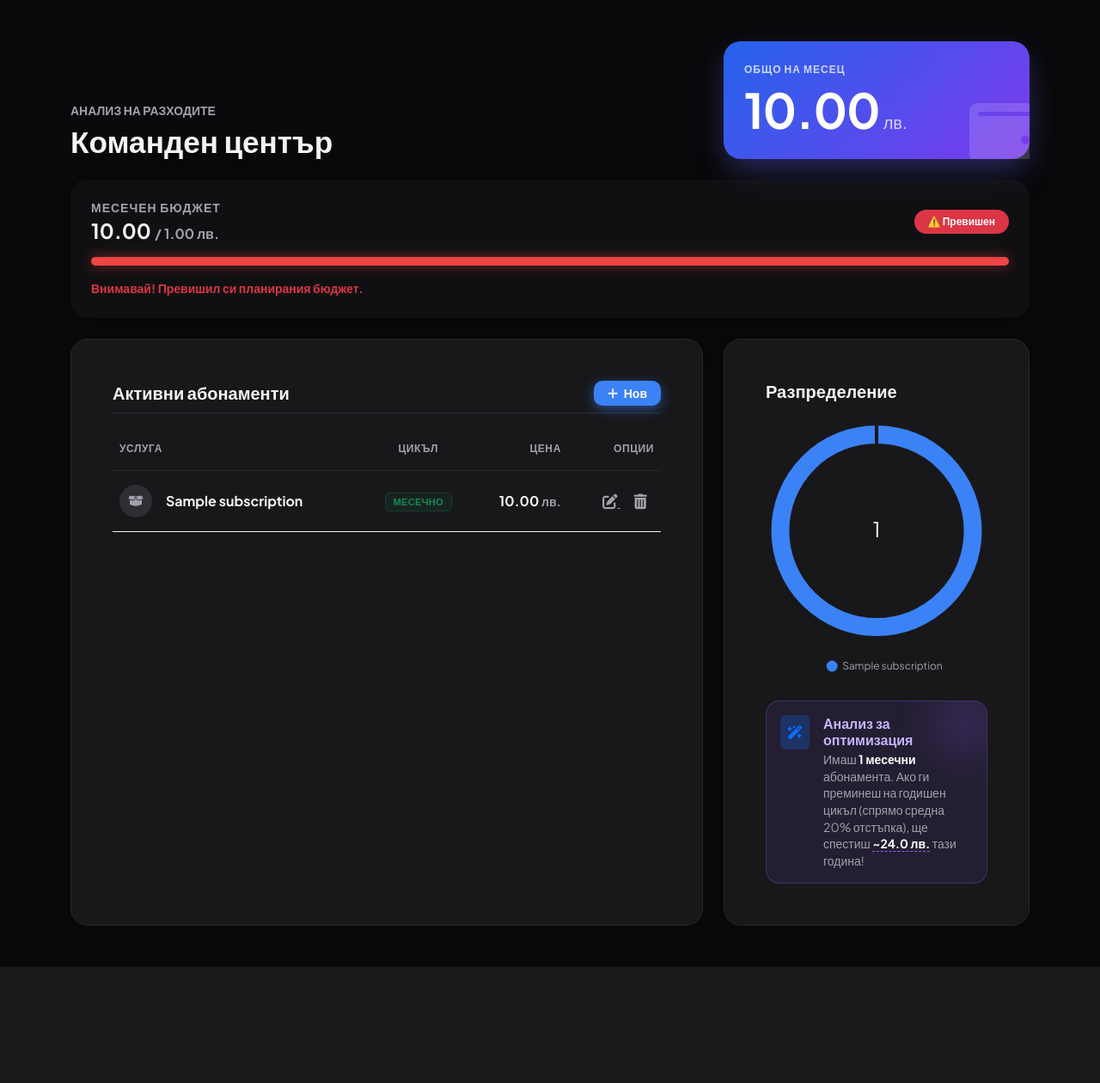
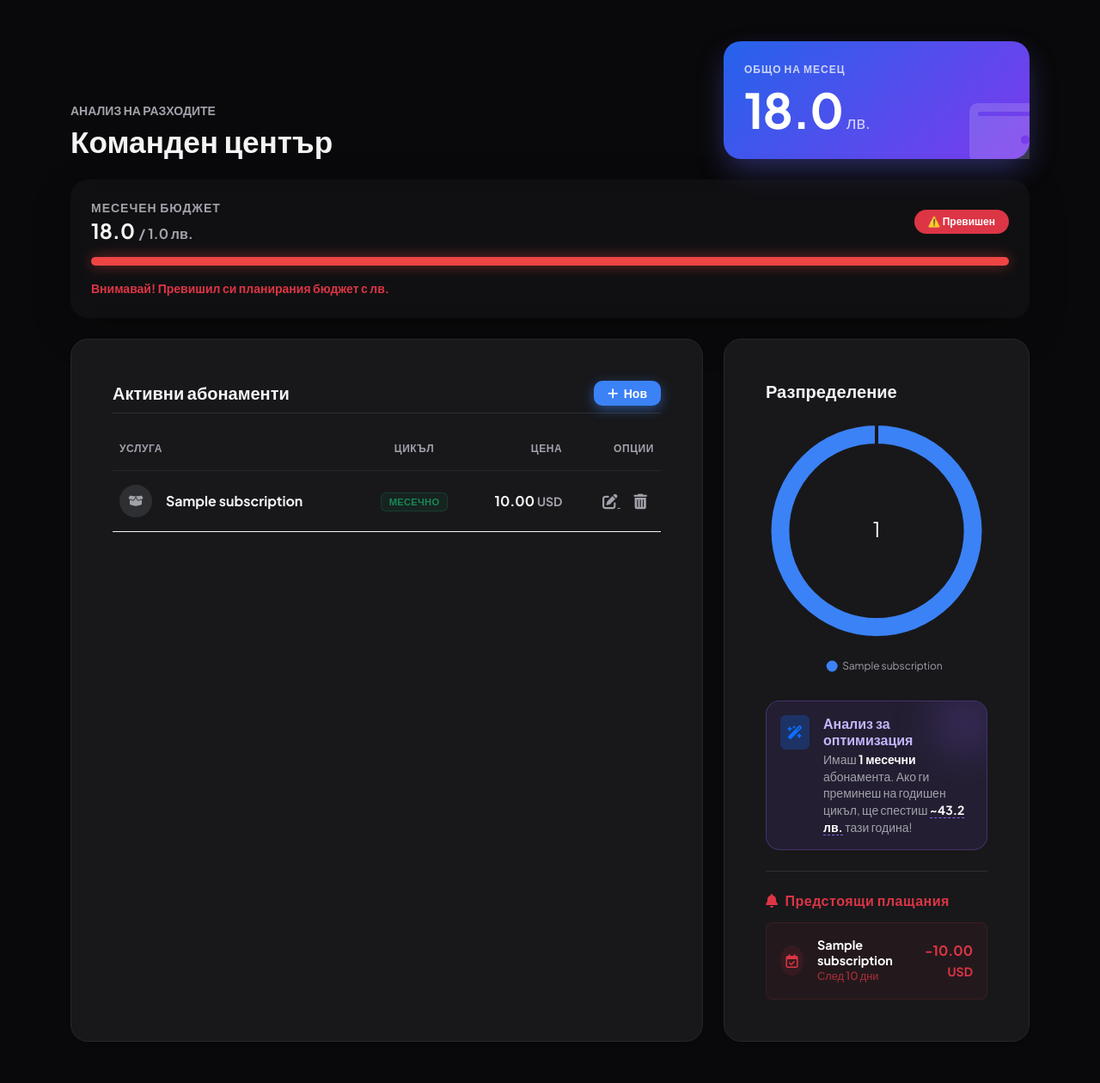
Before and after one commit to Yusein44/Subscription_tracker_app26_django, a Django app: page /dashboard/ in a window 1280 px wide. Shown: the part 73-1333 px from the top of the page at 86% size. Before the commit the page ends 1198 px from the top, so only its background shows below. Run offline with Django 5.2, Linux system fonts and the light colour scheme; a user stored in the database is signed in; tables that the repository leaves empty hold one stand-in row (values such as "Sample post").

Commit message:
feat: add smart upcoming payments radar and multi-currency support

```diff
--- a/subscriptions/templates/subscriptions/dashboard.html
+++ b/subscriptions/templates/subscriptions/dashboard.html
@@ -52,15 +52,14 @@
 
         {% if is_over_budget %}
         <p class="text-danger small mt-3 mb-0 fw-bold animate__animated animate__shakeX">
-            Внимавай! Превишил си планирания бюджет.
+            Внимавай! Превишил си планирания бюджет с {{ total_monthly|add:"-budget" }} лв.
         </p>
         {% endif %}
     </div>
 </div>
 
-<div class="row g-4">
 {% if saved_monthly > 0 %}
-<div class="col-12 mb-4">
+<div class="mb-4">
     <div class="card border-0 shadow-lg" style="background: linear-gradient(135deg, rgba(245, 158, 11, 0.1) 0%, rgba(217, 119, 6, 0.2) 100%); border-left: 4px solid #f59e0b !important; border-radius: 16px;">
         <div class="card-body p-3 p-md-4 d-flex align-items-center gap-4">
             <div class="bg-warning bg-opacity-25 rounded-circle d-flex align-items-center justify-content-center flex-shrink-0" style="width: 60px; height: 60px;">
@@ -76,6 +75,8 @@
     </div>
 </div>
 {% endif %}
+
+<div class="row g-4">
     <div class="col-xl-8">
         <div class="card shadow-sm h-100">
             <div class="card-body p-4 p-md-5">
@@ -114,7 +115,7 @@
                                         <span class="badge bg-info bg-opacity-10 text-info border border-info border-opacity-25 badge-cycle">ГОДИШНО</span>
                                     {% endif %}
                                 </td>
-                                <td class="text-end fw-bold">{{ sub.price }} <span class="text-muted small">лв.</span></td>
+                                <td class="text-end fw-bold">{{ sub.price }} <span class="text-muted small">{{ sub.currency }}</span></td>
                                 <td class="text-end">
                                     <a href="{% url 'edit_subscription' sub.id %}" class="action-icon" title="Редактирай">
                                         <i class="fa-solid fa-pen-to-square"></i>
@@ -153,7 +154,6 @@
                 {% if monthly_subs_count > 0 %}
                 <div class="mt-4 p-3 rounded-4 border position-relative overflow-hidden" style="background: rgba(139, 92, 246, 0.1); border-color: rgba(139, 92, 246, 0.3) !important;">
                     <div class="position-absolute top-0 end-0 rounded-circle" style="width: 50px; height: 50px; background: #8b5cf6; filter: blur(30px); opacity: 0.5;"></div>
-
                     <div class="d-flex align-items-start gap-3 position-relative z-1">
                         <div class="bg-primary bg-opacity-25 rounded p-2 text-primary">
                             <i class="fa-solid fa-wand-magic-sparkles"></i>
@@ -161,14 +161,50 @@
                         <div>
                             <h6 class="fw-bold mb-1" style="color: #c4b5fd;">Анализ за оптимизация</h6>
                             <p class="small mb-0" style="color: #a1a1aa; line-height: 1.4;">
-                        Имаш <strong class="text-white">{{ monthly_subs_count }} месечни</strong> абонамента. Ако ги преминеш на годишен цикъл (спрямо средна 20% отстъпка), ще спестиш
+                                Имаш <strong class="text-white">{{ monthly_subs_count }} месечни</strong> абонамента. Ако ги преминеш на годишен цикъл, ще спестиш
                                 <strong class="text-white" style="border-bottom: 1px dashed #8b5cf6;">~{{ potential_savings }} лв.</strong> тази година!
                             </p>
                         </div>
                     </div>
                 </div>
                 {% endif %}
+
+                {% if upcoming_payments %}
+                <div class="mt-4 pt-4 border-top border-secondary border-opacity-25">
+                    <h6 class="fw-bold mb-3 d-flex align-items-center gap-2 text-danger" style="letter-spacing: 0.5px;">
+                        <i class="fa-solid fa-bell text-danger animate__animated animate__swing animate__infinite animate__slower" style="transform-origin: top center;"></i>
+                        Предстоящи плащания
+                    </h6>
+
+                    <div class="d-flex flex-column gap-2">
+                        {% for payment in upcoming_payments %}
+                        <div class="d-flex justify-content-between align-items-center p-3 rounded-3" style="background: rgba(239, 68, 68, 0.05); border: 1px solid rgba(239, 68, 68, 0.1);">
+                            <div class="d-flex align-items-center gap-3">
+                                <div class="bg-danger bg-opacity-10 text-danger rounded-circle d-flex align-items-center justify-content-center" style="width: 35px; height: 35px;">
+                                    <i class="fa-regular fa-calendar-check fs-6"></i>
                                 </div>
+                                <div>
+                                    <p class="mb-0 fw-bold text-white lh-sm" style="font-size: 0.9rem;">{{ payment.name }}</p>
+                                    <p class="mb-0 text-danger opacity-75 fw-medium" style="font-size: 0.8rem;">
+                                        {% if payment.days_until == 0 %}
+                                            ДНЕС!
+                                        {% elif payment.days_until == 1 %}
+                                            Утре
+                                        {% else %}
+                                            След {{ payment.days_until }} дни
+                                        {% endif %}
+                                    </p>
+                                </div>
+                            </div>
+                            <div class="text-end">
+                                <p class="mb-0 fw-bold text-danger fs-6">-{{ payment.amount }} <span class="small">{{ payment.currency }}</span></p>
+                            </div>
+                        </div>
+                        {% endfor %}
+                    </div>
+                </div>
+                {% endif %}
+
             </div>
         </div>
     </div>
--- a/subscriptions/views.py
+++ b/subscriptions/views.py
@@ -1,4 +1,5 @@
 from django.shortcuts import render, redirect
+from datetime import date, timedelta
 from django.contrib.auth.decorators import login_required
 from .models import Subscription
 from .forms import SubscriptionForm
@@ -20,37 +21,66 @@
 @login_required(login_url='login')
 def dashboard(request):
     subscriptions = Subscription.objects.filter(user=request.user, is_active=True)
+    canceled_subs = Subscription.objects.filter(user=request.user, is_active=False)
+
+    EXCHANGE_RATES = {
+        'лв.': 1.0,
+        'BGN': 1.0,
+        'EUR': 1.95,
+        '€': 1.95,
+        'USD': 1.80,
+        '$': 1.80
+    }
 
     total_monthly = 0
+    potential_savings = 0
+    monthly_subs_count = 0
+    upcoming_payments = []
+    today = date.today()
+
     for sub in subscriptions:
+        rate = EXCHANGE_RATES.get(sub.currency, 1.0)
+        price_in_bgn = float(sub.price) * rate
+
         if sub.billing_cycle == 'monthly':
-            total_monthly += sub.price
+            total_monthly += price_in_bgn
+            yearly_cost = price_in_bgn * 12
+            potential_savings += yearly_cost * 0.20
+            monthly_subs_count += 1
         else:
-            total_monthly += sub.price / 12
+            total_monthly += price_in_bgn / 12
 
-    canceled_subs = Subscription.objects.filter(user=request.user, is_active=False)
+        next_date = sub.start_date
+        while next_date < today:
+            if sub.billing_cycle == 'monthly':
+                next_date += timedelta(days=30)
+            else:
+                next_date += timedelta(days=365)
+
+        days_until = (next_date - today).days
+
+        if 0 <= days_until <= 14:
+            upcoming_payments.append({
+                'name': sub.name,
+                'days_until': days_until,
+                'amount': sub.price,
+                'currency': sub.currency
+            })
+
+    upcoming_payments.sort(key=lambda x: x['days_until'])
+
     saved_monthly = 0
     for sub in canceled_subs:
+        rate = EXCHANGE_RATES.get(sub.currency, 1.0)
+        price_in_bgn = float(sub.price) * rate
         if sub.billing_cycle == 'monthly':
-            saved_monthly += sub.price
+            saved_monthly += price_in_bgn
         else:
-            saved_monthly += sub.price / 12
+            saved_monthly += price_in_bgn / 12
 
     profile, created = UserProfile.objects.get_or_create(user=request.user)
-    budget = profile.monthly_budget
-
-    if budget > 0:
-        percent = (total_monthly / budget) * 100
-    else:
-        percent = 0
-
-    potential_savings = 0
-    monthly_subs_count = 0
-    for sub in subscriptions:
-        if sub.billing_cycle == 'monthly':
-            yearly_cost = float(sub.price) * 12
-            potential_savings += yearly_cost * 0.20
-            monthly_subs_count += 1
+    budget = float(profile.monthly_budget)
+    percent = (total_monthly / budget) * 100 if budget > 0 else 0
     context = {
         'subscriptions': subscriptions,
         'total_monthly': round(total_monthly, 2),
@@ -58,12 +88,14 @@
         'percent': min(round(percent, 1), 100),
         'is_over_budget': total_monthly > budget,
         'chart_labels': [sub.name for sub in subscriptions],
-        'chart_data': [float(sub.price) if sub.billing_cycle == 'monthly' else float(sub.price / 12) for sub in
-                       subscriptions],
+        'chart_data': [float(sub.price) * EXCHANGE_RATES.get(sub.currency, 1.0) if sub.billing_cycle == 'monthly' else (
+                        float(sub.price) * EXCHANGE_RATES.get(sub.currency,1.0)) / 12
+                       for sub in subscriptions],
         'saved_monthly': round(saved_monthly, 2),
         'canceled_count': canceled_subs.count(),
         'potential_savings': round(potential_savings, 2),
         'monthly_subs_count': monthly_subs_count,
+        'upcoming_payments': upcoming_payments,
     }
 
     return render(request, 'subscriptions/dashboard.html', context)
```
Lines whose indentation alone changed are shown as unchanged.
